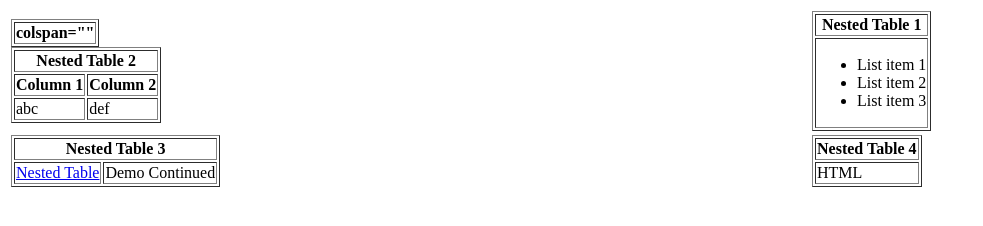
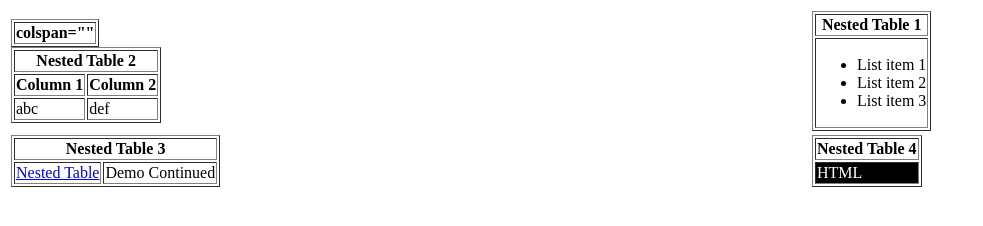
Before and after one commit to acciojob/tables-in-tables-sujipinku07, a website: page main.html in a window 1280 px wide. Shown: the whole page, without its empty margins (0-983 px from the left). Drawn offline with Linux system fonts and the light colour scheme.

Commit message:
created a submission

```diff
--- a/main.html
+++ b/main.html
@@ -4,7 +4,12 @@
     <meta charset="UTF-8" />
     <meta name="viewport" content="width=device-width, initial-scale=1.0" />
     <title>Table</title>
-    <link rel="stylesheet" href="style.css" />
+	  <style>
+        td.color {
+            background-color: black;
+            color: white;
+        }
+    </style>
   </head>
   <body>
     <table style="width: 100%; height: 100%">
```
